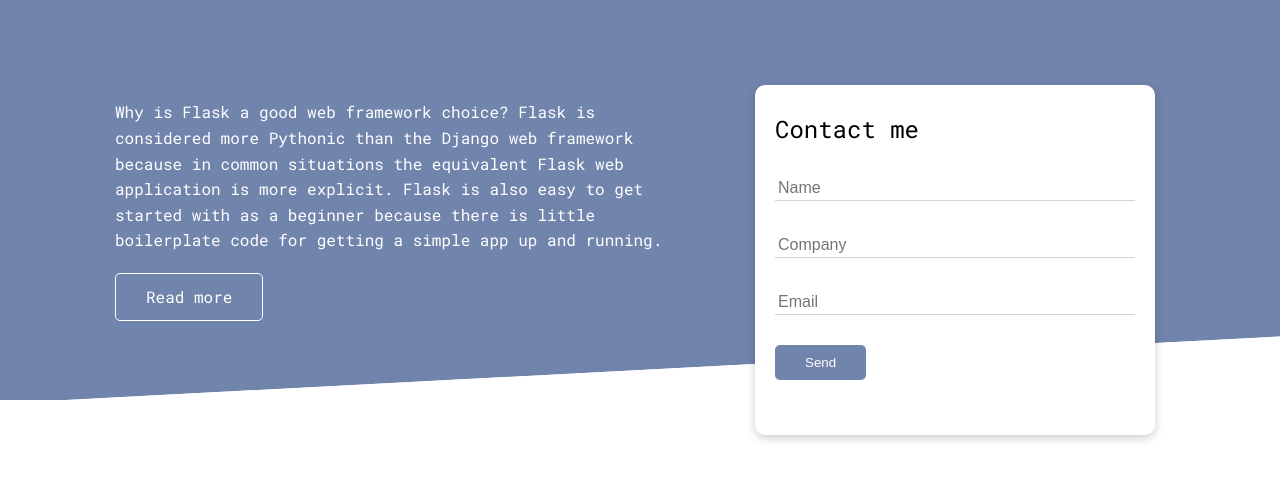
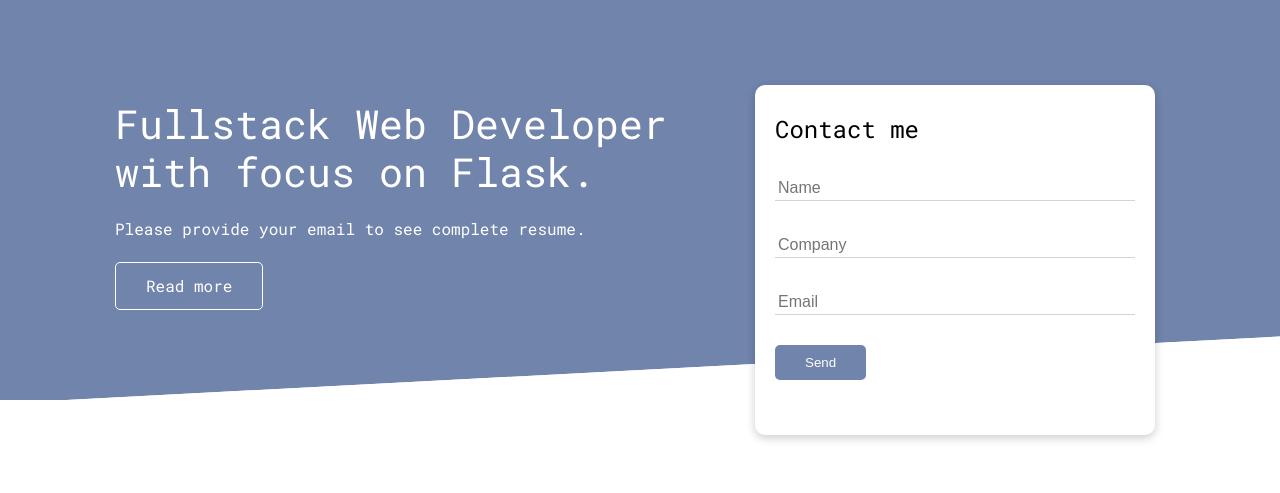
Before and after one commit to mjaroszewski1979/project_01, a Flask app: page / in a window 1280 px wide. Shown: the part 70-563 px from the top of the page. Run offline with Flask 2, Linux system fonts and the light colour scheme; some libraries are stand-ins or nearby versions; some web fonts are replaced.

Commit message:
Update index.html

```diff
--- a/templates/index.html
+++ b/templates/index.html
@@ -5,9 +5,8 @@
 <section class="showcase">
     <div class="container grid">
         <div class="showcase-text">
-            <h1></h1>
-            <p>Why is Flask a good web framework choice?
-                Flask is considered more Pythonic than the Django web framework because in common situations the equivalent Flask web application is more explicit. Flask is also easy to get started with as a beginner because there is little boilerplate code for getting a simple app up and running. </p>
+            <h1>Fullstack Web Developer with focus on Flask.</h1>
+            <p>Please provide your email to see complete resume.</p>
                 <a href="https://www.fullstackpython.com/flask.html" target="_blank" class="btn btn-outline">Read more</a>
         </div>
         <div class="showcase-form card">
```
